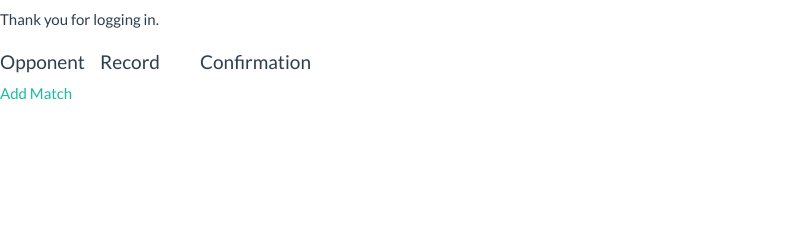
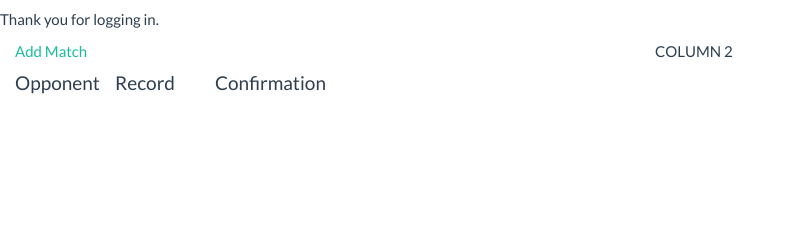
Before and after one commit to edasaur/mtg-recorder, a Django app: template templates/registration/loggedin.html in a window 1280 px wide. Shown: the part 125-365 px from the top of the page, without its empty margins (0-795 px from the left). Run offline with Django 3.2, Linux system fonts and the light colour scheme; the template is opened without the code that fills it, so the values that code supplies are empty; parts of the project's set-up code (start-up, migrations or seed data) failed here and were passed over; some libraries are stand-ins or nearby versions.

Commit message:
added second column to welcome page

```diff
--- a/templates/registration/loggedin.html
+++ b/templates/registration/loggedin.html
@@ -4,6 +4,8 @@
 
 <h1>Welcome <a href="/profile/{{username}}">{{first_name}}</a>!</h1>
 <p>Thank you for logging in.</p>
+<div class="col-xs-6">
+<a href="/request">Add Match</a>
 <table>
 <tr>
     <td width="100px"><h4>Opponent</h4></td>
@@ -25,6 +27,8 @@
 </tr>
 {% endfor %}
 </table>
-
- <a href="/request">Add Match</a>
+</div>
+<div class="col-xs-6">
+    COLUMN 2
+</div>
 {% endblock %}
```
